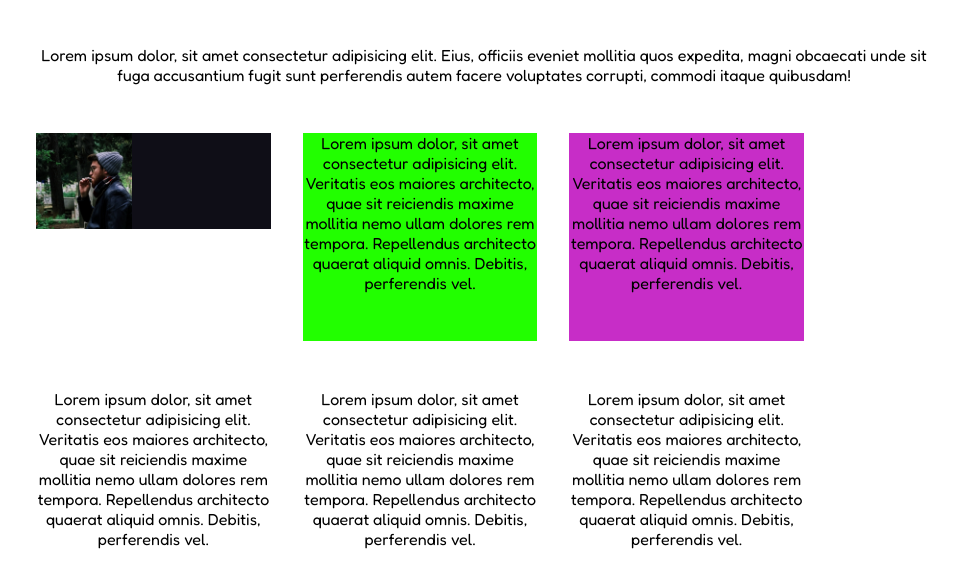
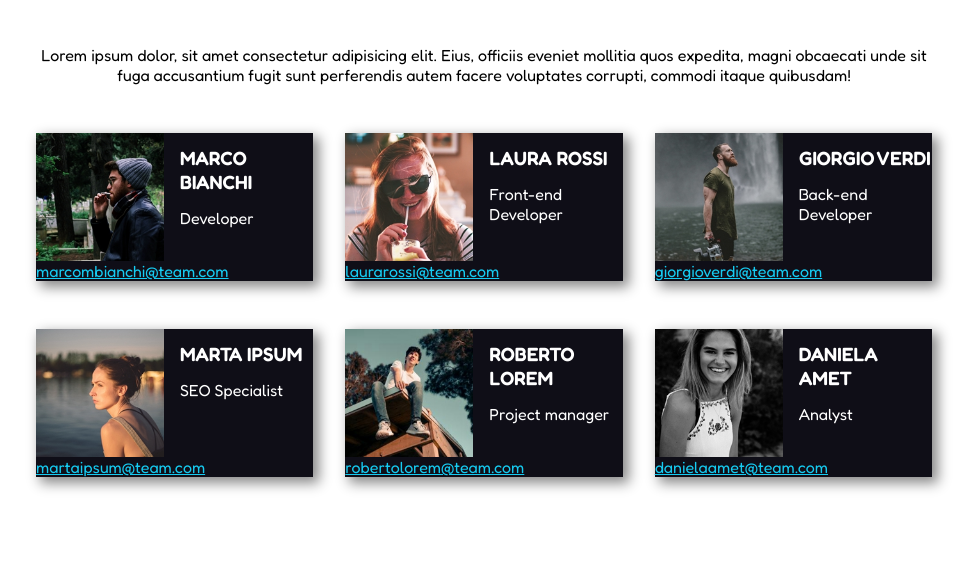
Before and after one commit to axessandro/html-css-float-cards, a plain HTML site: page index.html in a window 1280 px wide. Shown: the part 74-662 px from the top of the page, without its empty margins (156-1133 px from the left). Drawn offline with Linux system fonts and the light colour scheme.

Commit message:
end-frame

```diff
--- a/css/style.css
+++ b/css/style.css
@@ -18,6 +18,10 @@
     display: table;
 }
 
+.row :last-child{
+    margin: 0;
+}
+
 html{
     font-size: 100%;
 }
@@ -27,8 +31,10 @@ body{
 }
 
 img{
-    height: 6em;
+    height: 8em;
     vertical-align: middle;
+    float: left;
+    margin-right: 1em;
 }
 /* TITLE */
 
@@ -52,19 +58,25 @@ p{
 }
 
 .frame{
-    width: calc(100%/3 - 4em);
+    width: calc((100% / 3) - (4em / 3));
     float: left;
     margin-right: 2em;
+    color: white;
+    background-color: #0F0E17;
+    box-shadow: 5px 5px 12px 1px  #888888;
 }
 
-.frame1{
-    background-color: #0F0E17;
+.name{
+    font-size: 1.2rem;
+    font-weight: 600;
+    margin: 0.7em 0;
 }
 
-.frame2{
-    background-color: rgb(34, 255, 0);
+.job{
+    margin-bottom: 0.7em;
 }
 
-.frame3{
-    background-color: rgb(199, 45, 199);
+a{
+    float: left;
+    color: #17CCF2;
 }
--- a/index.html
+++ b/index.html
@@ -24,25 +24,43 @@
 
         <!-- row1 -->
         <div class="row">
-            <div class="frame frame1">
+            <div class="frame">
                 <img src="img/male1.png" alt="Marco Bianchi">
+                <div class="name">MARCO BIANCHI</div>
+                <div class="job">Developer</div>
+                <a href="marcombianchi@team.com">marcombianchi@team.com</a>
             </div>
-            <div class="frame frame2">
-                <p>Lorem ipsum dolor, sit amet consectetur adipisicing elit. Veritatis eos maiores architecto, quae sit reiciendis maxime mollitia nemo ullam dolores rem tempora. Repellendus architecto quaerat aliquid omnis. Debitis, perferendis vel.</p>
+            <div class="frame">
+                <img src="img/female1.png" alt="Laura Rossi">
+                <div class="name">LAURA ROSSI</div>
+                <div class="job">Front-end Developer</div>
+                <a href="laurarossi@team.com">laurarossi@team.com</a>
             </div>
-            <div class="frame frame3">
-                <p>Lorem ipsum dolor, sit amet consectetur adipisicing elit. Veritatis eos maiores architecto, quae sit reiciendis maxime mollitia nemo ullam dolores rem tempora. Repellendus architecto quaerat aliquid omnis. Debitis, perferendis vel.</p>
+            <div class="frame">
+                <img src="img/male2.png" alt="Giorgio Verdi">
+                <div class="name">GIORGIO VERDI</div>
+                <div class="job">Back-end Developer</div>
+                <a href="giorgioverdi@team.com">giorgioverdi@team.com</a>
             </div>
         </div>
         <div class="row">
-            <div class="frame frame4">
-                <p>Lorem ipsum dolor, sit amet consectetur adipisicing elit. Veritatis eos maiores architecto, quae sit reiciendis maxime mollitia nemo ullam dolores rem tempora. Repellendus architecto quaerat aliquid omnis. Debitis, perferendis vel.</p>
+            <div class="frame">
+                <img src="img/female2.png" alt="Marta Ipsum">
+                <div class="name">MARTA IPSUM</div>
+                <div class="job">SEO Specialist</div>
+                <a href="martaipsum@team.com">martaipsum@team.com</a>
             </div>
-            <div class="frame frame5">
-                <p>Lorem ipsum dolor, sit amet consectetur adipisicing elit. Veritatis eos maiores architecto, quae sit reiciendis maxime mollitia nemo ullam dolores rem tempora. Repellendus architecto quaerat aliquid omnis. Debitis, perferendis vel.</p>
+            <div class="frame">
+                <img src="img/male3.png" alt="Roberto Lorem">
+                <div class="name">ROBERTO LOREM</div>
+                <div class="job">Project manager</div>
+                <a href="robertolorem@team.com">robertolorem@team.com</a>
             </div>
-            <div class="frame frame6">
-                <p>Lorem ipsum dolor, sit amet consectetur adipisicing elit. Veritatis eos maiores architecto, quae sit reiciendis maxime mollitia nemo ullam dolores rem tempora. Repellendus architecto quaerat aliquid omnis. Debitis, perferendis vel.</p>
+            <div class="frame">
+                <img src="img/female3.png" alt="Daniela Amet">
+                <div class="name">DANIELA AMET</div>
+                <div class="job">Analyst</div>
+                <a href="danielaamet@team.com">danielaamet@team.com</a>
             </div>
         </div>
         <!-- /row1 -->
```
